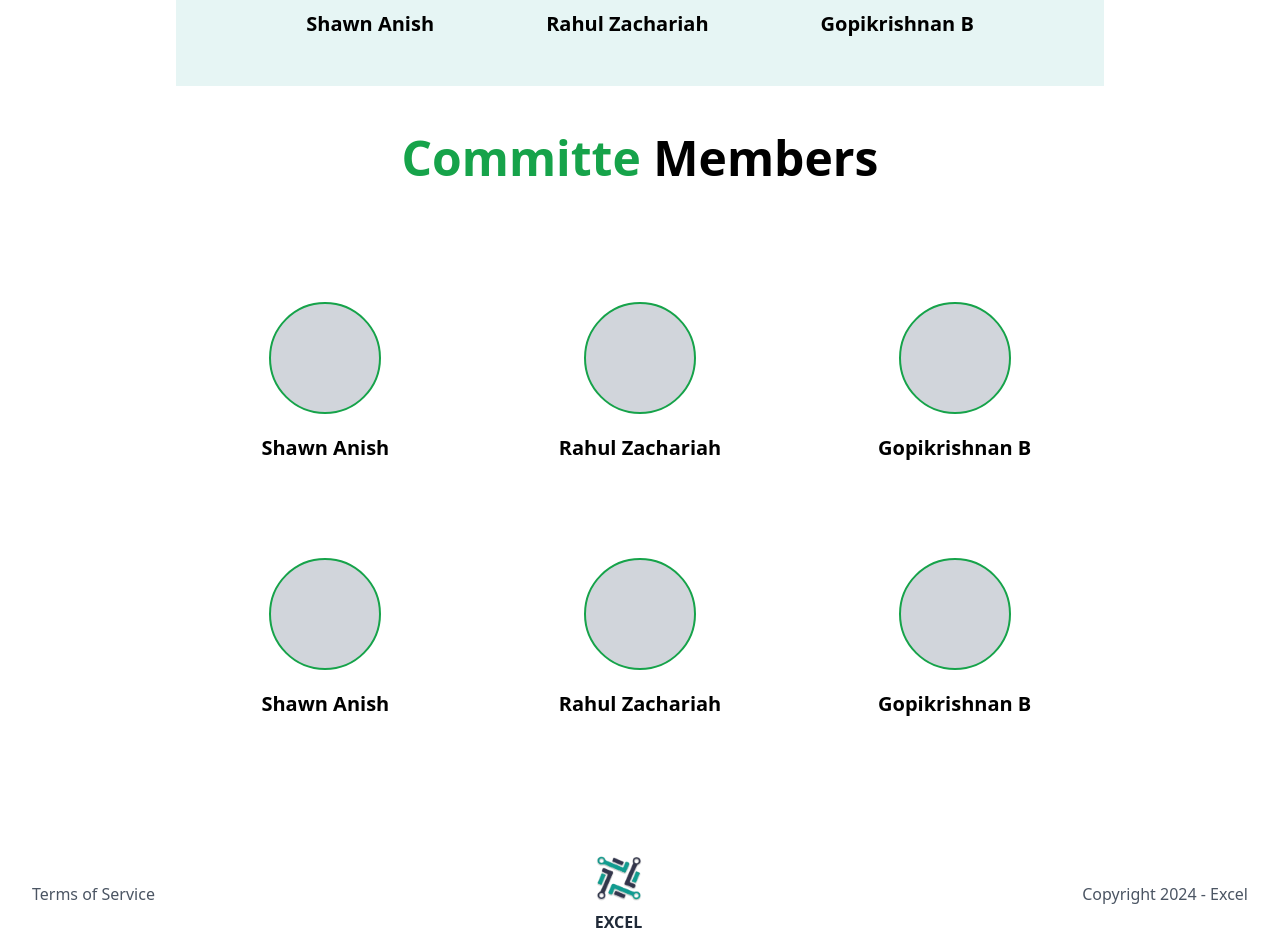
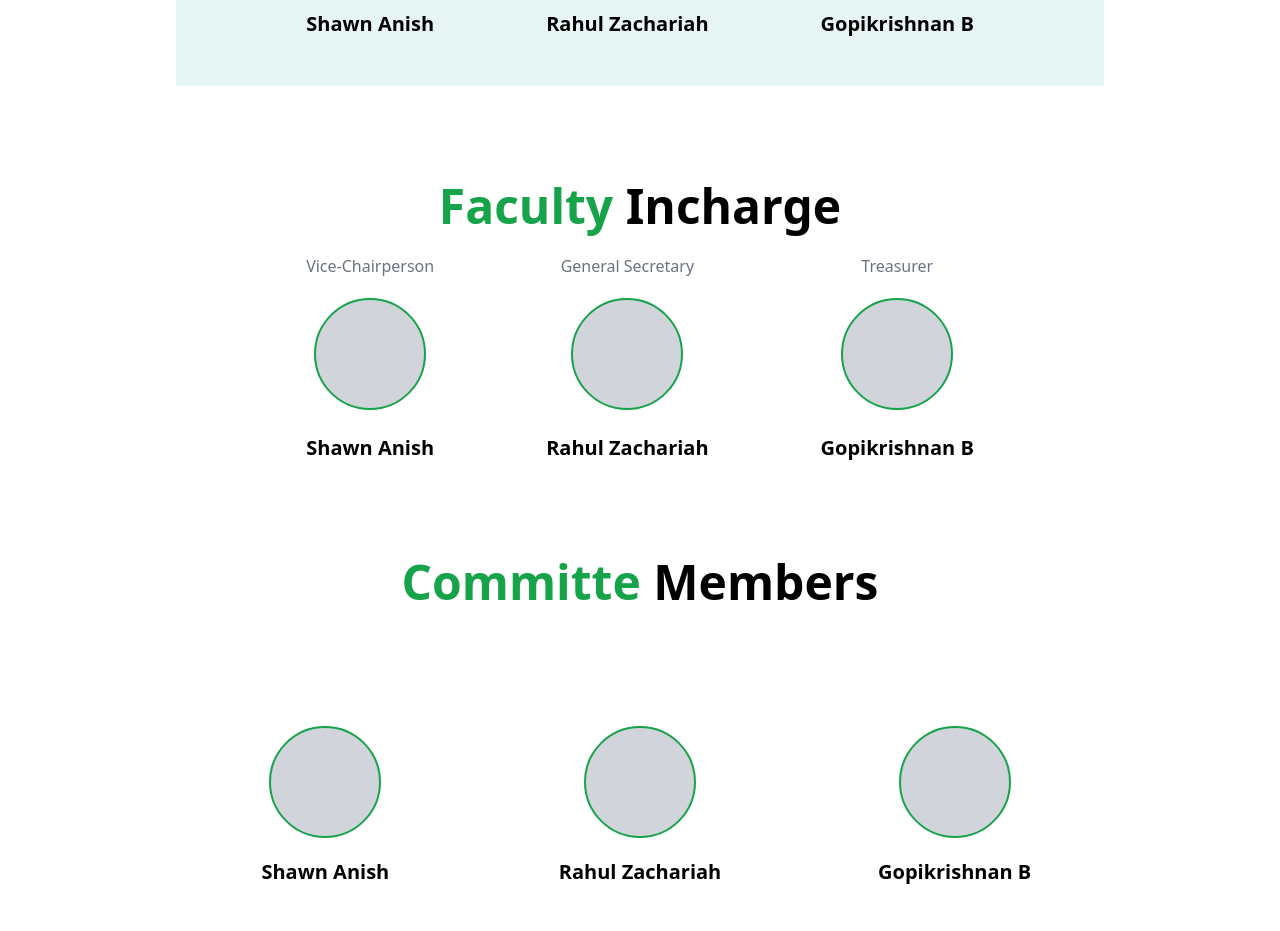
Before and after one commit to Excel-Saintgits/excel, a React (Vite) app: page /about in a window 1280 px wide. Shown: the part 1280-2211 px from the top of the page. Built offline with nearby package versions, Linux system fonts and the light colour scheme.

Commit message:
feat: added faculty

```diff
--- a/src/pages/About.jsx
+++ b/src/pages/About.jsx
@@ -22,6 +22,14 @@ const data = {
       { name: "Shawn Anish" },
       { name: "Rahul Zachariah" },
       { name: "Gopikrishnan B" },
+    ],
+  },
+  faculty: {
+    title: "Faculty Incharge",
+    members: [
+      { name: "Shawn Anish", role:"sdfsdf" },
+      { name: "Rahul Zachariah", role:"sdfsdf"  },
+      { name: "Gopikrishnan B" , role:"sdfsdf" },
     ],
   },
 };
@@ -101,7 +109,27 @@ const AboutUs = () => {
           )}
         </div>
       </section>
-
+      <section className="mb-12 items-center flex flex-col justify-center p-12 mt-10">
+        <h2 className="text-3xl md:text-5xl font-bold text-green-600 text-center">
+          Faculty{" "}
+          <span className="text-3xl md:text-5xl font-bold text-black">
+            Incharge
+          </span>
+        </h2>
+      <div className=" mt-6 flex flex-col md:flex-row ">
+          {data.coreCommittee.members.map((member, index) =>
+            member.role !== "Chairperson" ? (
+              <div key={index} className="flex flex-col items-center px-14">
+                <p className="text-gray-500 mb-5">{member.role}</p>
+                <div className="w-28 h-28 bg-gray-300 rounded-full mb-2  border-green-600 border-2"></div>
+                <p className="text-xl font-semibold mt-4">{member.name}</p>
+              </div>
+            ) : (
+              <></>
+            )
+          )}
+        </div>
+        </section>
       {/* Committee Section */}
       <section className="mb-8 ">
         <h2 className="text-3xl md:text-5xl font-bold text-green-600 text-center">
```
